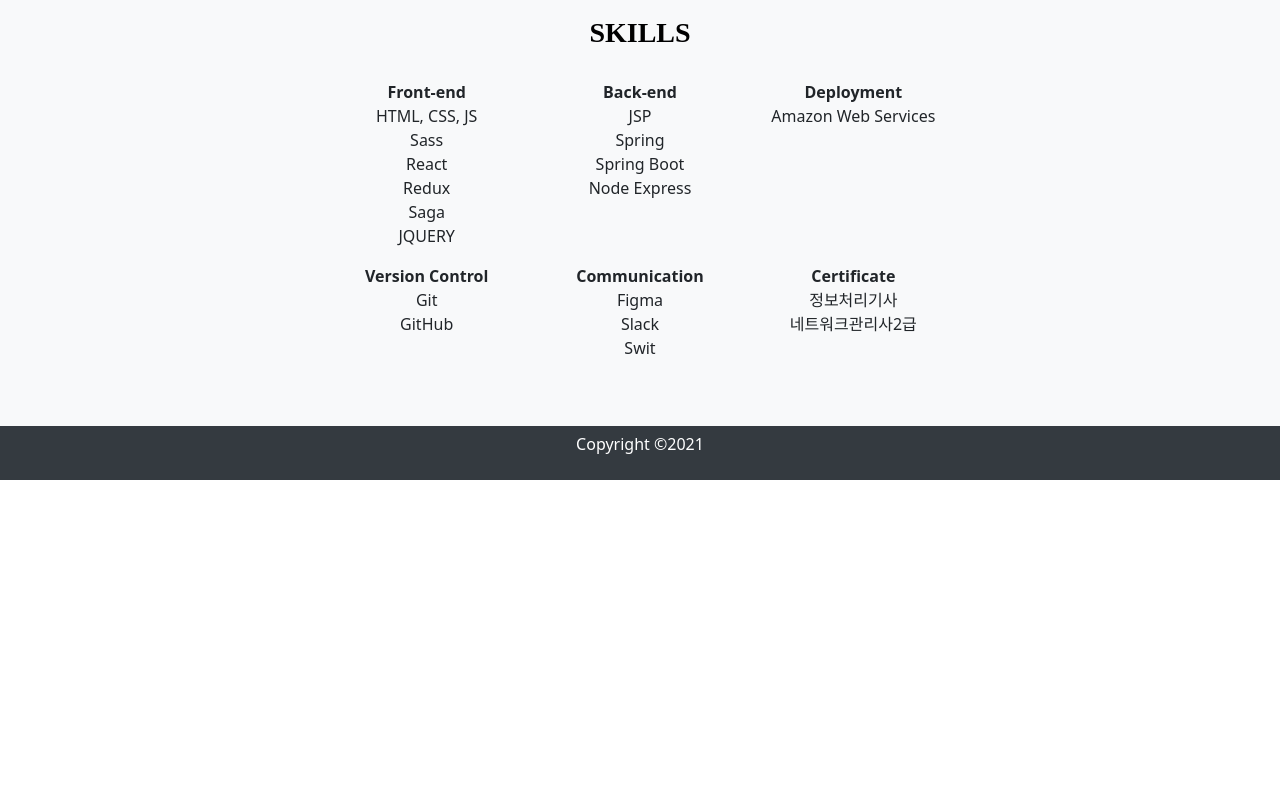
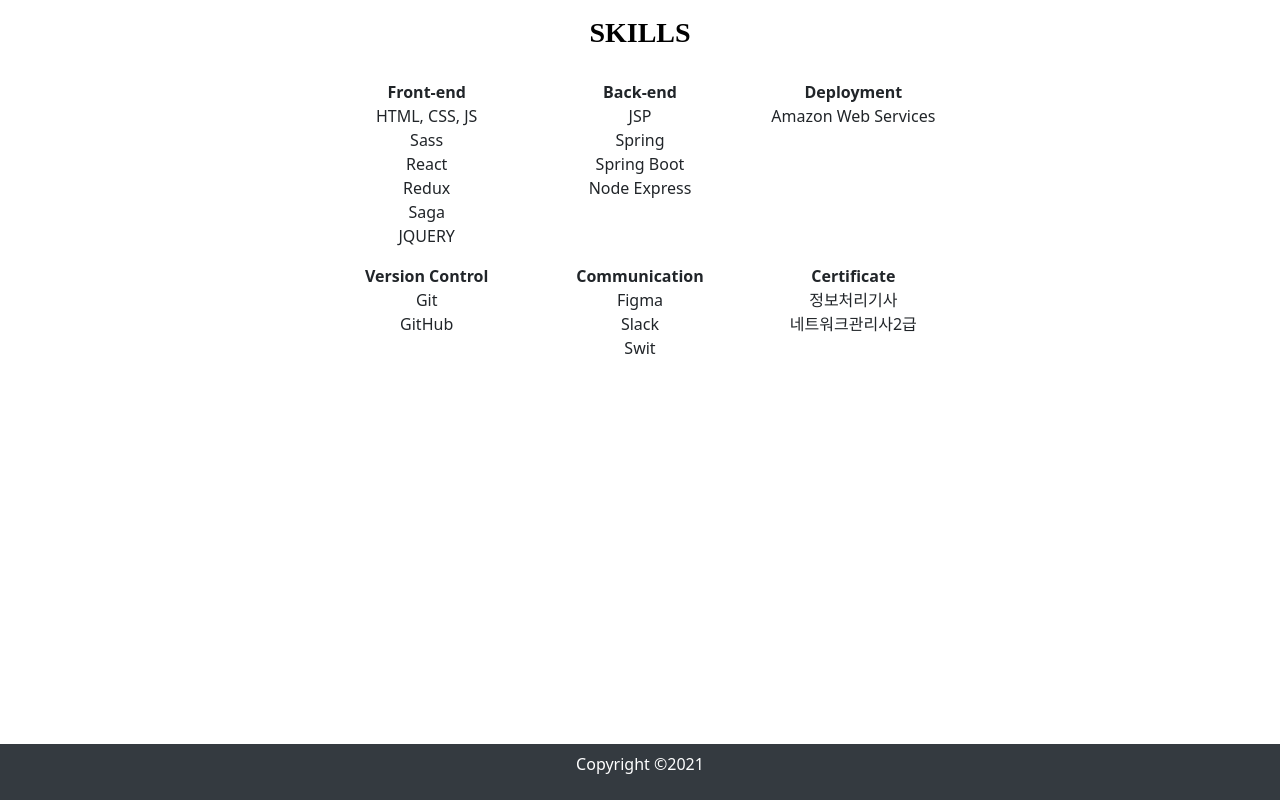
Before and after one commit to gppo66/ReactProject, a React app in the folder client/: page /aboutMe in a window 1280 px wide. Shown: the part 928-1728 px from the top of the page. Before the commit the page ends 1408 px from the top, so only its background shows below. Built offline with nearby package versions, Linux system fonts and the light colour scheme; no server answers; what path would draw is missing.

Commit message:
portfolio design adjustment

```diff
--- a/client/src/assets/custom.scss
+++ b/client/src/assets/custom.scss
@@ -15,7 +15,7 @@
 }
 
 #main-body {
-  min-height: 16vh;
+  min-height: 56vh;
 }
 
 .card-img-top {
@@ -160,7 +160,7 @@
   height: 396px;
   left: 0px;
   top: 396px;
-  background: #f8f9fa;
+  background: white;
   text-align: center;
   align-items: center;
 }
@@ -171,7 +171,7 @@
   height: 500px;
   left: 0px;
   top: 396px;
-  background: #f8f9fa;
+  background: white;
   text-align: center;
   align-items: center;
 }
```
